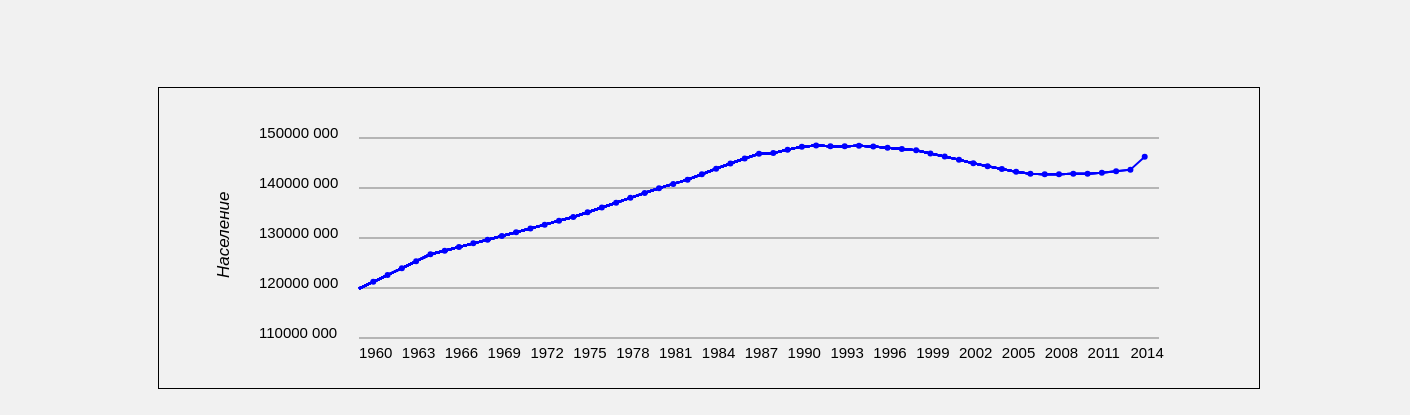
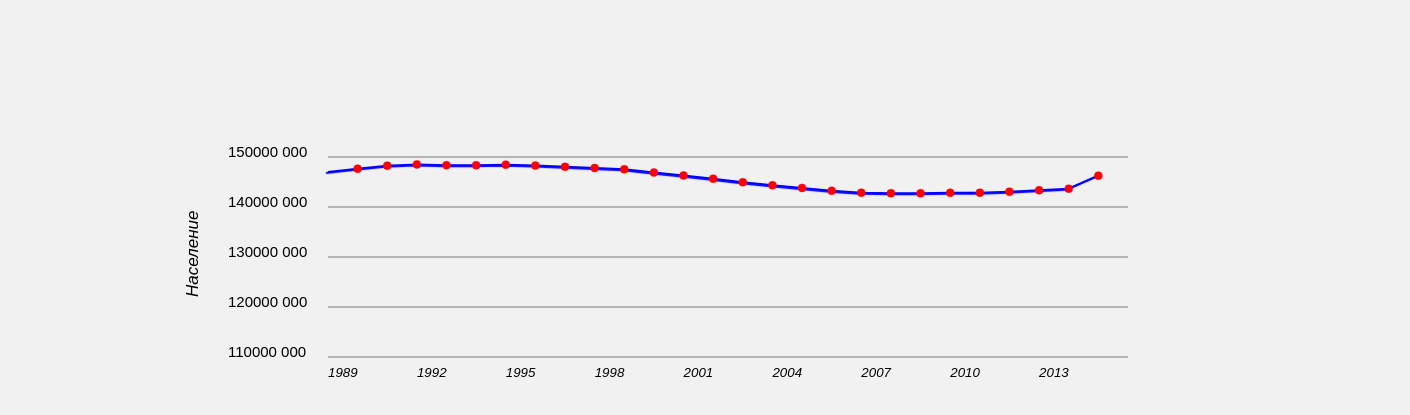
Before and after one commit to Sit138/Stock_5, a plain HTML site: page index.html in a window 1280 px wide. Shown: the part 61-476 px from the top of the page, 1410 px wide, since content can reach past the window. Drawn offline with nearby package versions, Linux system fonts and the light colour scheme.

Commit message:
new
add function display message when you move to a point
fixed bugs in display graphics(line of the output ladder)

```diff
--- a/index.html
+++ b/index.html
@@ -3,12 +3,15 @@
 <head lang="en">
     <meta charset="UTF-8">
     <title></title>
+    <script type="text/javascript" src="https://ajax.googleapis.com/ajax/libs/jquery/1/jquery.min.js">
+    </script>
     <link rel="stylesheet" href="style.css">
 </head>
 <body>
 <h1>История изменения численности населения России</h1><br/>
 
 <canvas id='draw' width="1100" height="300" ></canvas>
+<canvas id="tip" width="150" height="30" style="display: none"></canvas>
 <div id="res"></div>
 <script src="pain.js"></script>
 </body>
--- a/pain.js
+++ b/pain.js
@@ -1,36 +1,19 @@
-var population = [
-    119897000,
-    123960000,
-    127468000,
-    129664000,
-    131909000,
-    134200000,
-    137060000,
-    139941000,
-    142745000,
-    145908000,
-    147665100,
-    148355900,
-    148291600,
-    147539400,
-    145649300,
-    143801000,
-    142747500,
-    142865400,
-    143666900,
-    146270033
-];
 var canvas = document.getElementById('draw'),
-    x = canvas.getContext("2d");
+    x = canvas.getContext("2d");//основная канва
+var tipCanvas = document.getElementById("tip");//здесь будем выводить сообщения
+var tipCtx = tipCanvas.getContext("2d");
+var canvasOffset = $("#draw").offset();
+var offsetX = canvasOffset.left;
+var offsetY = canvasOffset.top;
 function normaliz(num){//нормирование численности в px
     var px = 250 - 200 * (num - 110000000) / 40000000;//линейная интерполяция
     return px;
 }
-function inRad(num)     {//переводит градусы в радианы
+function inRad(num) {//переводит градусы в радианы
     return num * Math.PI / 180;
 }
 function paintOXY(json){
-    var mas = [];
+    //var ctx = canvas.getContext("2d");
     x.beginPath();
     x.lineWidth = 0.5;
     x.font = "15px sans-serif";
@@ -52,53 +35,101 @@ function paintOXY(json){
         step = (1000 - 200)/length;
     console.log(masKey);
     x.stroke();
+
     x.beginPath();
     x.restore();
-    x.strokeStyle = "blue";
+    x.save();
     x.moveTo(200, normaliz(pop[0][masKey[1]]));
     x.lineWidth = "2";
+    x.strokeStyle = "blue";
+    x.lineJoin = "round";
+    x.shadowOffsetX = -2;
+    x.shadowOffsetY = 1;
+    x.shadowBlur=1;
+    x.shadowColor='blue';
     i = 200 + step;
     for(i, j = 1; j < length; i += step, j++){
         x.lineTo(i, normaliz(pop[j][masKey[1]]));
-        x.stroke();
+
     }
-    x.save();
+    x.stroke();
     i = 200 + step;
+    var dots = [];
+    dots.push({//начальная позиция(запишем отдельно)
+        x: 200,
+        y: normaliz(pop[0][masKey[1]]),
+        r: 4,
+        rXr: 16,
+        color: "red",
+        tip: "Население" + pop[0][masKey[1]]
+    });
+    /*Будем рисовать тточку и сохранять координаты в объект*/
     for(i, j = 1; j < length; i += step, j++){
         x.beginPath();
-        x.strokeStyle = "blue";
-        x.fillStyle = "blue";
-        x.arc(i, normaliz(pop[j][masKey[1]]), 2, 0, Math.PI*2, false);
-        var buf = [i, normaliz(pop[j][masKey[1]]), pop[j][masKey[0]],pop[j][masKey[1]]];
-        mas[j] = buf;//массив координат, год, население
+        x.restore();
+        x.save();
+        x.strokeStyle = "red";
+        x.fillStyle = "red";
+        x.arc(i, normaliz(pop[j][masKey[1]]), 4, 0, Math.PI*2, false);
         x.fill();
         x.stroke();
+        dots.push({
+            x: i,
+            y: normaliz(pop[j][masKey[1]]),
+            r: 4,
+            rXr: 16,
+            color: "red",
+            tip: "Население" + pop[j][masKey[1]]
+        });
     }
-    console.log(mas);
+    console.log(dots);
     x.restore();
     x.beginPath();
+    x.font = "italic 10pt sans-serif";
     for(i = 200, j = 0; j < length; i += 3*step, j += 3){
         x.fillText(pop[j][masKey[0]], i, 270);
     }
     x.stroke();
 
+
     /*Добавляем событие на движение мыши*/
-    canvas.addEventListener('mousemove', function(evt) {
-        var mousePos = getMousePos(canvas, evt);
-        var message = 'Mouse position: ' + mousePos.x + ',' + mousePos.y;
-        writeMessage(message);
+    canvas.addEventListener('mousemove', function(e) {
+        mouseX = parseInt(e.clientX - offsetX);
+        mouseY = parseInt(e.clientY - offsetY);
 
-        console.log(message);
+        // Put your mousemove stuff here
+        var hit = false;
+        for (var i = 0; i < dots.length; i++) {
+            var dot = dots[i];
+            var dx = mouseX - dot.x;
+            var dy = mouseY - dot.y;
+            if (dx * dx + dy * dy < dot.rXr) {
+                tipCanvas.style.left = (dot.x + 100) + "px";
+                tipCanvas.style.top = (dot.y + 100) + "px";
+                tipCtx.clearRect(0, 0, tipCanvas.width, tipCanvas.height);
+                //                  tipCtx.rect(0,0,tipCanvas.width,tipCanvas.height);
+                //tipCtx.fillText($(dot.tip).val(), 5, 10);
+                document.getElementById("tip").style.display = "block";
+                tipCtx.textBaseline = "middle";
+                tipCtx.font = 'italic 10pt sans-serif';
+                tipCtx.fillText("Год: " + pop[i][masKey[0]],5,10);
+                tipCtx.fillText("Население: " + pop[i][masKey[1]],5,25);
+                hit = true;
+            }
+        }
+        if (!hit) {
+            tipCanvas.style.left = "-100px";
+            document.getElementById("tip").style.display = "none";
+        }
 
     }, false);
 }
-
 
 /*Функция для загрузки json*/
 function loadKeyFromJson(paintOXY){
     var xhttp = new XMLHttpRequest(),
         json, i;
-    xhttp.open('POST', 'population.json', true);
+    xhttp.open('GET', 'population1.json', true);
     xhttp.send();
     xhttp.onreadystatechange = function(){
         try{
@@ -115,21 +146,3 @@ function loadKeyFromJson(paintOXY){
     }
 }
 loadKeyFromJson(paintOXY);
-
-/*Тут вывод координат*/
-function writeMessage(message) {
-    //x.clearRect(0, 0, canvas.width, canvas.height);
-    //x.font = '10pt Calibri';
-    //x.fillStyle = 'black';
-    //x.fillText(message, 10, 25);
-    document.getElementById('res').innerHTML = message;
-
-}
-/*Отслеживание положение курсора*/
-function getMousePos(canvas, evt) {
-    var rect = canvas.getBoundingClientRect();
-    return {
-        x: evt.clientX - rect.left,
-        y: evt.clientY - rect.top
-    };
-}
--- a/population1.json
+++ b/population1.json
@@ -2,111 +2,111 @@
 
 
 {
-	year:1989,
-	population:147022000
+	x:1989,
+	y:147022000
 },
 {
-	year:1990,
-	population:147665100
+	x:1990,
+	y:147665100
 },
 {
-	year:1991,
-	population:148273700
+	x:1991,
+	y:148273700
 },
 {
-	year:1992,
-	population:148514700
+	x:1992,
+	y:148514700
 },
 {
-	year:1993,
-	population:148355900
+	x:1993,
+	y:148355900
 },
 {
-	year:1994,
-	population:148336000
+	x:1994,
+	y:148336000
 },
 {
-	year:1995,
-	population:148459900
+	x:1995,
+	y:148459900
 },
 {
-	year:1996,
-	population:148291600
+	x:1996,
+	y:148291600
 },
 {
-	year:1997,
-	population:148028600
+	x:1997,
+	y:148028600
 },
 {
-	year:1998,
-	population:147802100
+	x:1998,
+	y:147802100
 },
 {
-	year:1999,
-	population:147539400
+	x:1999,
+	y:147539400
 },
 {
-	year:2000,
-	population:146890100
+	x:2000,
+	y:146890100
 },
 {
-	year:2001,
-	population:146303600
+	x:2001,
+	y:146303600
 },
 {
-	year:2002,
-	population:145649300
+	x:2002,
+	y:145649300
 },
 {
-	year:2003,
-	population:144963600
+	x:2003,
+	y:144963600
 },
 {
-	year:2004,
-	population:144333600
+	x:2004,
+	y:144333600
 },
 {
-	year:2005,
-	population:143801000
+	x:2005,
+	y:143801000
 },
 {
-	year:2006,
-	population:143236600
+	x:2006,
+	y:143236600
 },
 {
-	year:2007,
-	population:142862700
+	x:2007,
+	y:142862700
 },
 {
-	year:2008,
-	population:142747500
+	x:2008,
+	y:142747500
 },
 {
-	year:2009,
-	population:142737200
+	x:2009,
+	y:142737200
 },
 {
-	year:2010,
-	population:142833500
+	x:2010,
+	y:142833500
 },
 {
-	year:2011,
-	population:142865400
+	x:2011,
+	y:142865400
 },
 {
-	year:2012,
-	population:143056400
+	x:2012,
+	y:143056400
 },
 {
-	year:2013,
-	population:143347100
+	x:2013,
+	y:143347100
 },
 {
-	year:2014,
-	population:143666900
+	x:2014,
+	y:143666900
 },
 {
-	year:2015,
-	population:146270033
+	x:2015,
+	y:146270033
 }
 ]
--- a/style.css
+++ b/style.css
@@ -1,11 +1,18 @@
 h1{
     text-align: center
 }
-canvas{
-    margin: 50px 150px auto;
-    border: 1px solid;
-}
+
 body{
     background-color: #F1F1F1;
 
 }
+#draw{
+    margin: 70px 120px;
+}
+
+#tip{
+    position: absolute;
+    border: 1px solid #e4e5ff;
+    background-color: #E0FFFF;
+    border-radius: 3px;
+}
```
